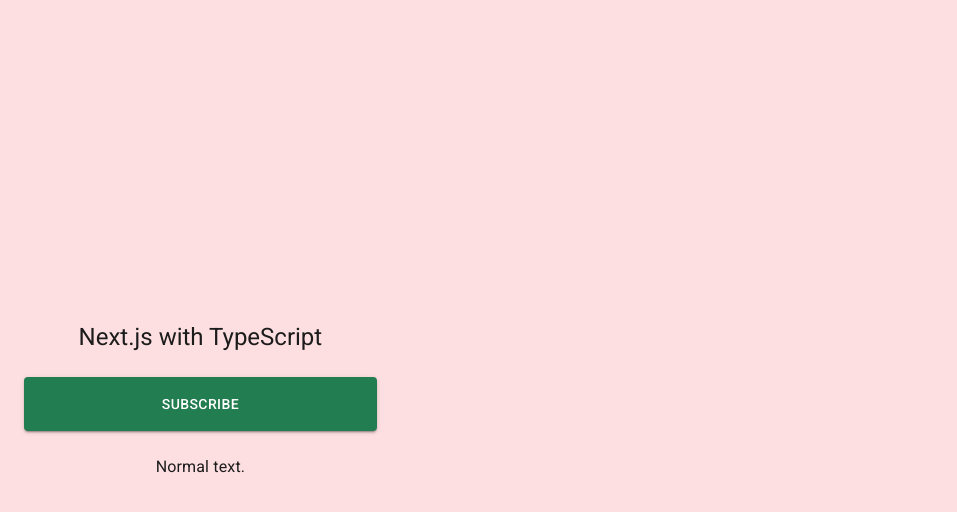
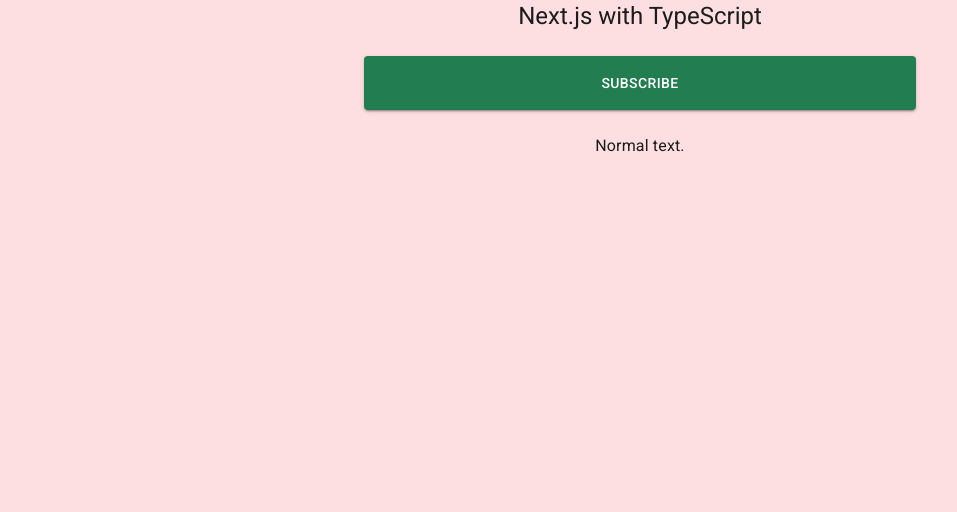
Before and after one commit to noriaki/anytt, a Next.js app: page / in a window 1280 px wide. Shown: the top 512 px of the page, without its empty margins (0-957 px from the left). Built offline with nearby package versions, Linux system fonts and the light colour scheme.

Commit message:
[WIP] add Material-UI color palette as css variables to global CSS

```diff
--- a/src/contexts/global.css
+++ b/src/contexts/global.css
@@ -1,5 +1,30 @@
-body {
-  min-height: 100vh;
-  display: flex;
-  align-items: center;
+:root {
+  /* colors */
+  --color-sumi: #1c1c1c;
+  --color-midori: #227d51;
+  --color-sakura: #fedfe1;
+
+  /* theme.spacing */
+  --spacing-unit: 8px;
+
+  /* theme.palette.{primary,secondary,background} */
+  --palette-primary-main: var(--color-sumi);
+  --palette-secondary-main: var(--color-midori);
+  --palette-background-main: var(--color-sakura);
+
+  /* theme.default.palette.grey */
+  --palette-grey-50: #fafafa;
+  --palette-grey-100: #f5f5f5;
+  --palette-grey-200: #eeeeee;
+  --palette-grey-300: #e0e0e0;
+  --palette-grey-400: #bdbdbd;
+  --palette-grey-500: #9e9e9e;
+  --palette-grey-600: #757575;
+  --palette-grey-700: #616161;
+  --palette-grey-800: #424242;
+  --palette-grey-900: #212121;
+  --palette-grey-A100: #d5d5d5;
+  --palette-grey-A200: #aaaaaa;
+  --palette-grey-A400: #303030;
+  --palette-grey-A700: #616161;
 }
```
